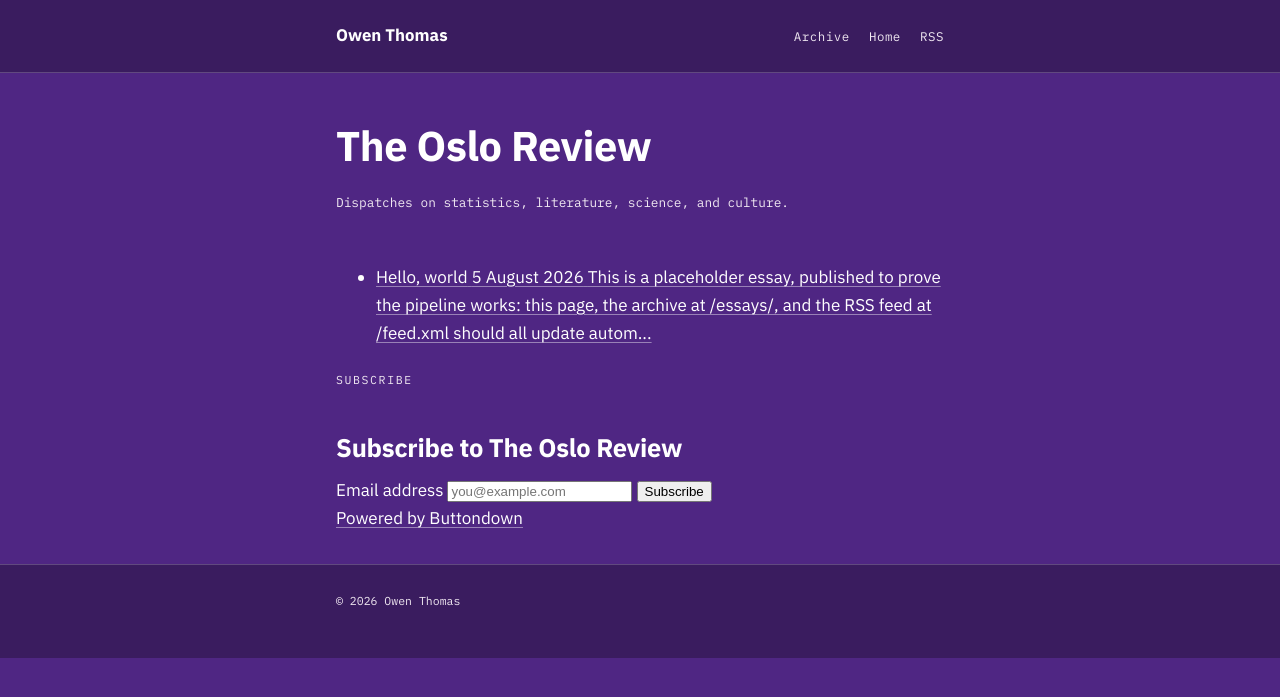
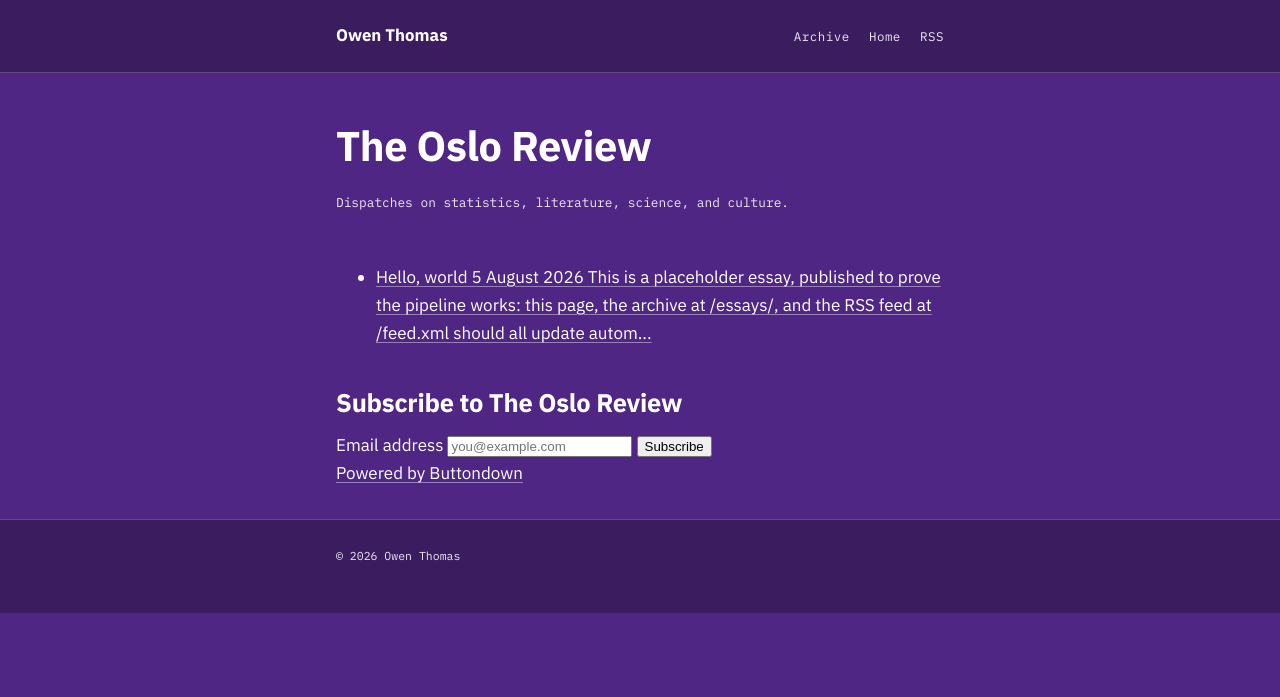
Before and after one commit to OwenThomas/personal-website, a Jekyll site: the page built from dispatches/index.html, in a window 1280 px wide. Shown: the top 697 px of the page. Built offline with Jekyll 4.4.1, drawn with Linux system fonts in a browser that asks for light colours.

Commit message:
Remove eyebrow span from subscribe section
Removed the eyebrow span from the subscribe section.

```diff
--- a/dispatches/index.html
+++ b/dispatches/index.html
@@ -22,7 +22,6 @@ title: The Oslo Review
 </div>
 
 <div class="subscribe-section wrap">
-  <span class="eyebrow">Subscribe</span>
   <h2>Subscribe to The Oslo Review</h2>
   <form action="https://buttondown.com/api/emails/embed-subscribe/theosloreview" method="post" class="subscribe-form">
     <label for="bd-email-archive" class="sr-only">Email address</label>
```
